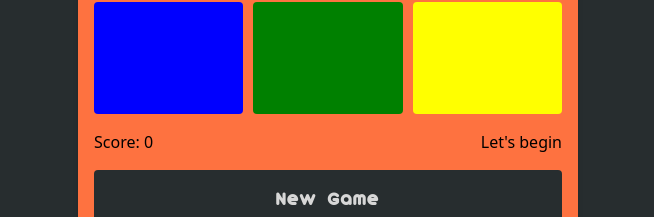
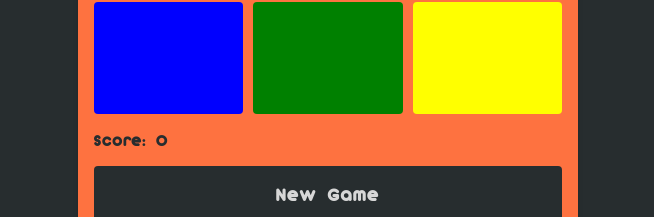
Before and after one commit to chizobaemeghiebo/Color-Picker-Game, a React (Vite) app: page / in a window 1280 px wide. Shown: the part 428-645 px from the top of the page, without its empty margins (312-966 px from the left). Built offline with nearby package versions, Linux system fonts and the light colour scheme.

Commit message:
added attributes and animations

```diff
--- a/package.json
+++ b/package.json
@@ -25,6 +25,7 @@
     "eslint-plugin-react-hooks": "^5.0.0",
     "eslint-plugin-react-refresh": "^0.4.16",
     "globals": "^15.14.0",
+    "tailwindcss-animate": "^1.0.7",
     "vite": "^6.0.5"
   }
 }
--- a/src/App.jsx
+++ b/src/App.jsx
@@ -4,7 +4,7 @@ function App() {
   const colors = ["red", "white", "purple", "blue", "green", "yellow"];
   const [targetColor, setTargetColor] = useState("red");
   const [score, setScore] = useState(0);
-  const [status, setStatus] = useState("Let's begin");
+  const [status, setStatus] = useState("");
 
   const random = Math.floor(Math.random() * colors.length);
 
@@ -16,7 +16,7 @@ function App() {
     const newTargetColor = colors[random];
     setTargetColor(newTargetColor);
     setScore(0);
-    setStatus("Let's begin");
+    setStatus("");
   };
 
   const handleGuess = (color) => {
@@ -24,11 +24,22 @@ function App() {
       const newTargetColor = colors[random];
       setTargetColor(newTargetColor);
       setScore(score + 1);
-      setStatus("Correct!");
+      setStatus("Correct! You win ✨");
     } else {
-      setStatus("Oops! Try that again");
+      setStatus("Oops! Try that again 😒");
     }
   };
+
+  const handleChange = () => {
+    console.log("I have been changed");
+  };
+
+  //   const [showBorder, setShowBorder] = React.useState(false);
+
+  //   return (
+  //     <button style={{ border: showBorder ? "10px solid pink" : "none" }} onClick={() => setShowBorder(!showBorder)}>Clicking this will show or hide the border</button>
+  //   );
+  // };
 
   return (
     <>
@@ -36,11 +47,15 @@ function App() {
         <h1 className="font-heading text-center text-primary text-4xl font-bold">
           Color Picker <br /> Game
         </h1>
-        <p className="my-4 w-[80%] text-sm mx-auto text-white font-lead text-center">
+        <p
+          data-testid="gameInstructions"
+          className="my-4 w-[80%] text-sm mx-auto text-white font-lead text-center"
+        >
           Pick the correct color that matches the large rectangle to win
         </p>
         <div className="bg-primary p-4 rounded shadow-md w-[90%] max-w-[500px] mx-auto">
           <div
+            data-testid="colorBox"
             className="p-14 rounded cursor-pointer"
             style={{ backgroundColor: targetColor }}
           ></div>
@@ -48,18 +63,27 @@ function App() {
             {colors.map((color) => (
               <button
                 key={color}
-                className="p-10 md:p-14 rounded"
+                data-testid="colorOption"
+                className="p-10 md:p-14 rounded hover:cursor-pointer"
                 onClick={() => handleGuess(color)}
                 style={{ backgroundColor: color }}
               ></button>
             ))}
           </div>
           <div className="flex items-center justify-between">
-            <p className="text-light">Score: {score}</p>
-            <p className="text-light">{status}</p>
+            <p data-testid="score" className="text-dark font-lead text-sm ">
+              Score: {score}
+            </p>
+            <p
+              data-testid="gameStatus"
+              className="animate-bounce text-dark font-lead text-sm"
+            >
+              {status}
+            </p>
           </div>
           <button
-            className="mt-4 bg-dark text-white w-full py-4 rounded font-lead"
+            data-testid="newGameButton"
+            className=" mt-4 bg-dark text-white w-full py-4 rounded font-lead"
             onClick={resetGame}
           >
             New Game
--- a/vite.config.js
+++ b/vite.config.js
@@ -4,7 +4,7 @@ import tailwindcss from "@tailwindcss/vite";
 
 // https://vite.dev/config/
 export default defineConfig({
-  plugins: [react(), tailwindcss()],
+  plugins: [react(), tailwindcss(), require("tailwindcss-animate")],
 
   server: {
     port: 3000,
```
Also changed, not shown: 1 other file (tests, documents, lock files or other folders).
